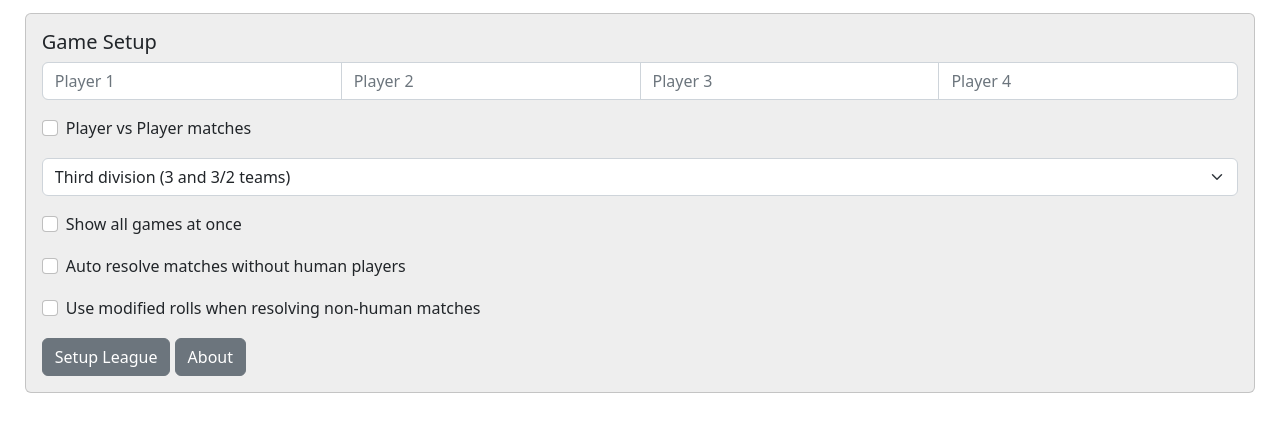
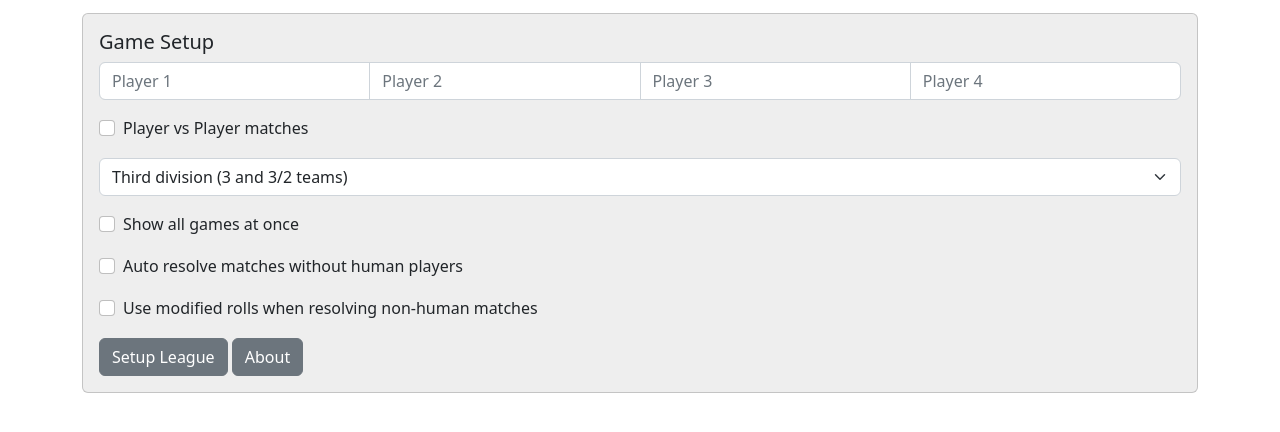
Before and after one commit to akononovicius/eleven-league-scheduler, a plain HTML site: page index.html in a window 1280 px wide. Drawn offline with nearby package versions, Linux system fonts and the light colour scheme.

Commit message:
container-fluid -> container

```diff
--- a/index.html
+++ b/index.html
@@ -8,7 +8,7 @@
         <link href="./style.css" rel="stylesheet">
     </head>
     <body>
-        <div id="main" class="container-fluid">
+        <div id="main" class="container">
             <div id="game-setup-card" class="card">
                 <div class="card-body">
                     <h5 id="menu-title" class="card-title">Game Setup</h5>
```
